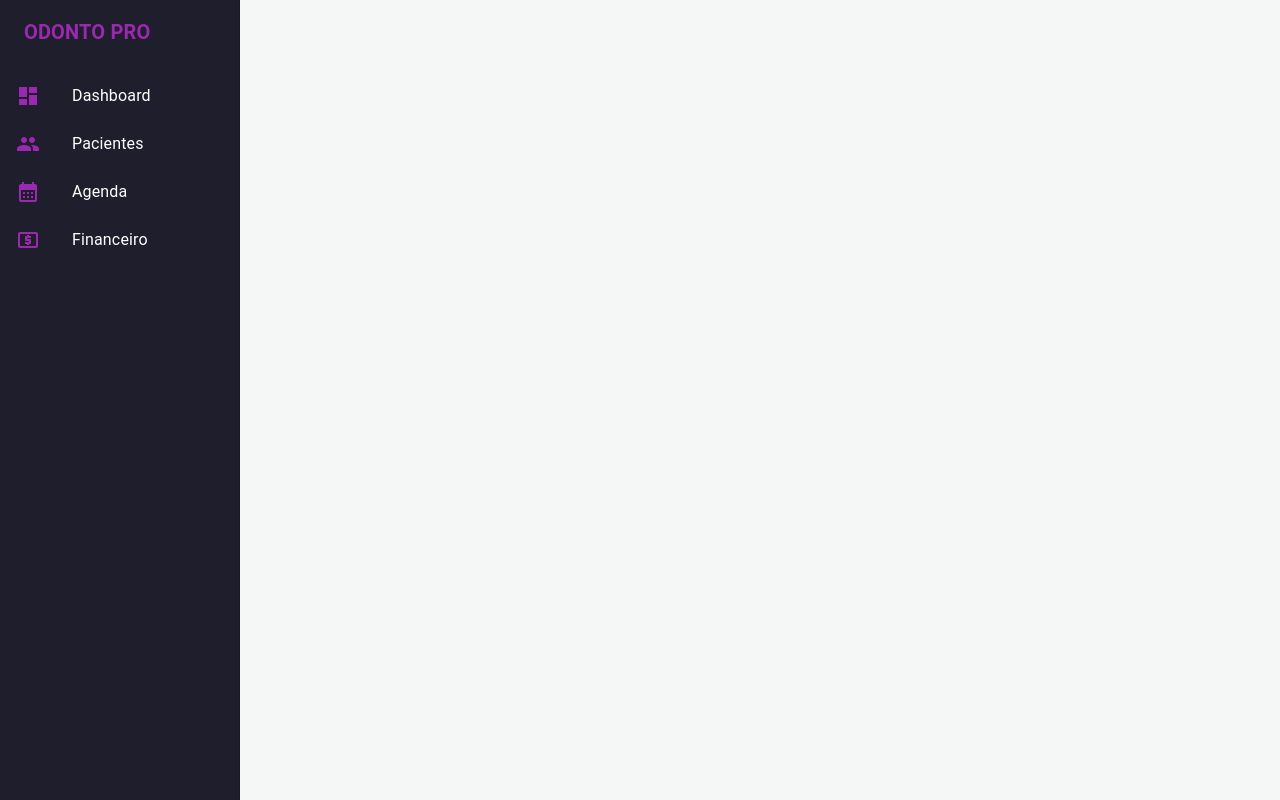
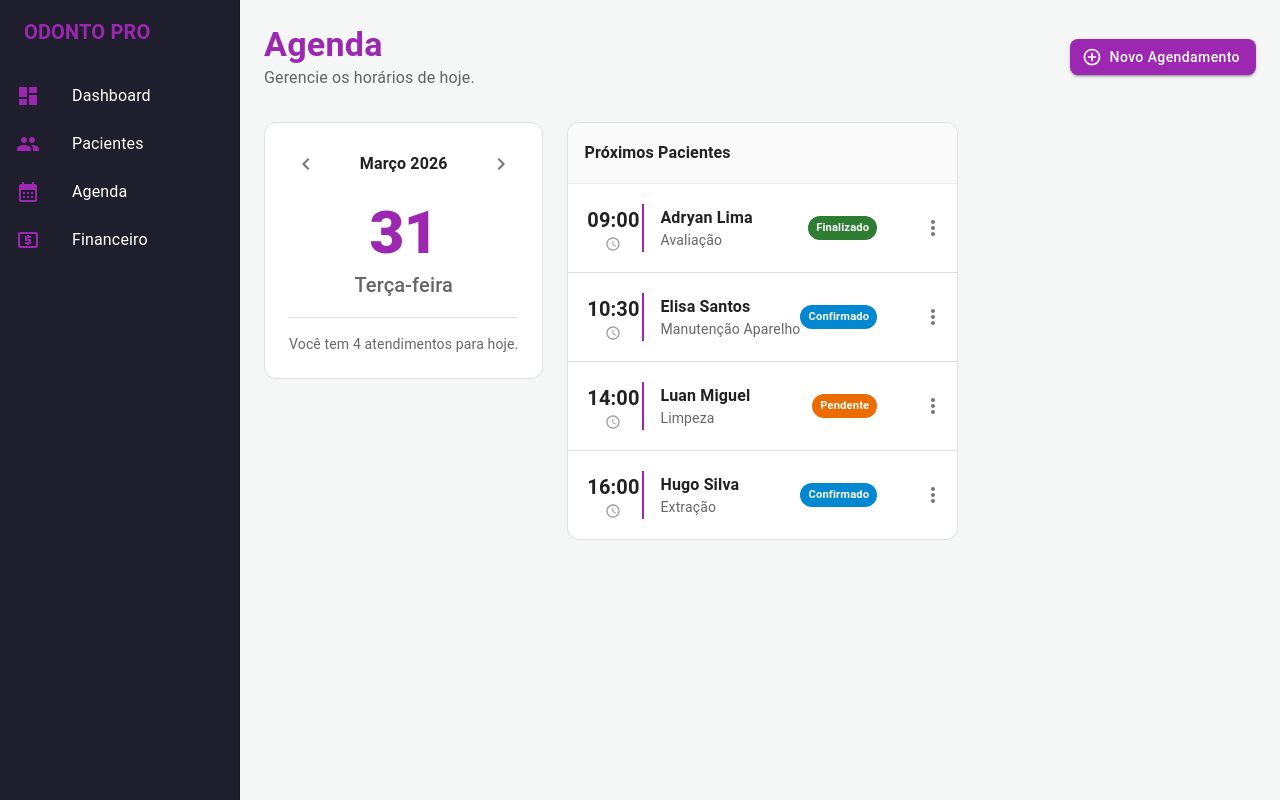
Before and after one commit to AdryanDev7/SistemaOdontologico-Web, a React (Vite) app: page /agenda in a window 1280 px wide. Built offline with nearby package versions, Linux system fonts and the light colour scheme.

Commit message:
feat: cria page de agenda e atualiza rotas

```diff
--- /dev/null
+++ b/src/pages/AgendaPage.tsx
@@ -0,0 +1,113 @@
+import { useState } from 'react';
+import {
+  Box, Typography, Paper, Grid, Button,
+  Chip, Divider, IconButton, List, ListItem,
+  ListItemAvatar, ListItemText
+} from '@mui/material';
+import {
+  AddCircleOutline as AddIcon,
+  ChevronLeft,
+  ChevronRight,
+  AccessTime as TimeIcon,
+  MoreVert as MoreIcon
+} from '@mui/icons-material';
+import { useNavigate } from 'react-router-dom'; // 1. Importar o hook de navegação
+
+interface Agendamento {
+  id: number;
+  hora: string;
+  paciente: string;
+  procedimento: string;
+  status: 'Confirmado' | 'Pendente' | 'Finalizado';
+}
+
+export default function AgendaPage() {
+  const navigate = useNavigate(); // 2. Inicializar o navigate
+  const [dataSelecionada] = useState(new Date());
+
+  const agendamentos: Agendamento[] = [
+    { id: 1, hora: '09:00', paciente: 'Adryan Lima', procedimento: 'Avaliação', status: 'Finalizado' },
+    { id: 2, hora: '10:30', paciente: 'Elisa Santos', procedimento: 'Manutenção Aparelho', status: 'Confirmado' },
+    { id: 3, hora: '14:00', paciente: 'Luan Miguel', procedimento: 'Limpeza', status: 'Pendente' },
+    { id: 4, hora: '16:00', paciente: 'Hugo Silva', procedimento: 'Extração', status: 'Confirmado' },
+  ];
+
+  return (
+    <Box>
+      <Box sx={{ display: 'flex', justifyContent: 'space-between', alignItems: 'center', mb: 4 }}>
+        <Box>
+          <Typography variant="h4" fontWeight={700} color="primary">Agenda</Typography>
+          <Typography variant="body1" color="text.secondary">Gerencie os horários de hoje.</Typography>
+        </Box>
+        <Button
+          variant="contained"
+          startIcon={<AddIcon />}
+          sx={{ bgcolor: '#9c27b0', '&:hover': { bgcolor: '#7b1fa2' }, borderRadius: 2, textTransform: 'none' }}
+          onClick={() => navigate('/pacientes/novo')} // 3. Redirecionar ao clicar
+        >
+          Novo Agendamento
+        </Button>
+      </Box>
+
+      <Grid container spacing={3}>
+        <Grid item xs={12} md={4}>
+          <Paper elevation={0} sx={{ p: 3, borderRadius: 3, border: '1px solid #e0e0e0', textAlign: 'center' }}>
+            <Box sx={{ display: 'flex', justifyContent: 'space-between', alignItems: 'center', mb: 2 }}>
+              <IconButton size="small"><ChevronLeft /></IconButton>
+              <Typography fontWeight={700}>Março 2026</Typography>
+              <IconButton size="small"><ChevronRight /></IconButton>
+            </Box>
+            <Typography variant="h2" fontWeight={800} color="primary">31</Typography>
+            <Typography variant="h6" color="text.secondary" sx={{ mb: 2 }}>Terça-feira</Typography>
+            <Divider sx={{ my: 2 }} />
+            <Typography variant="body2" color="text.secondary">Você tem {agendamentos.length} atendimentos para hoje.</Typography>
+          </Paper>
+        </Grid>
+
+        <Grid item xs={12} md={8}>
+          <Paper elevation={0} sx={{ borderRadius: 3, border: '1px solid #e0e0e0', overflow: 'hidden' }}>
+            <Box sx={{ p: 2, bgcolor: '#fafafa', borderBottom: '1px solid #eee' }}>
+              <Typography variant="subtitle1" fontWeight={700}>Próximos Pacientes</Typography>
+            </Box>
+            <List sx={{ p: 0 }}>
+              {agendamentos.map((item, index) => (
+                <Box key={item.id}>
+                  {/* 4. Usar a prop secondaryAction em vez do componente separado */}
+                  <ListItem
+                    sx={{ py: 2 }}
+                    secondaryAction={
+                      <IconButton edge="end"><MoreIcon /></IconButton>
+                    }
+                  >
+                    <ListItemAvatar>
+                      <Box sx={{
+                        display: 'flex', flexDirection: 'column', alignItems: 'center',
+                        mr: 2, minWidth: 60, borderRight: '2px solid #9c27b0'
+                      }}>
+                        <Typography variant="h6" fontWeight={700}>{item.hora}</Typography>
+                        <TimeIcon sx={{ fontSize: 16, color: 'text.disabled' }} />
+                      </Box>
+                    </ListItemAvatar>
+                    <ListItemText
+                      primary={<Typography fontWeight={600}>{item.paciente}</Typography>}
+                      secondary={item.procedimento}
+                    />
+                    <Box sx={{ mr: 4 }}>
+                      <Chip
+                        label={item.status}
+                        size="small"
+                        color={item.status === 'Confirmado' ? 'info' : item.status === 'Finalizado' ? 'success' : 'warning'}
+                        sx={{ fontWeight: 600, fontSize: '0.7rem' }}
+                      />
+                    </Box>
+                  </ListItem>
+                  {index < agendamentos.length - 1 && <Divider component="li" />}
+                </Box>
+              ))}
+            </List>
+          </Paper>
+        </Grid>
+      </Grid>
+    </Box>
+  );
+}
--- a/src/pages/NovoPacientePage.tsx
+++ b/src/pages/NovoPacientePage.tsx
@@ -11,8 +11,7 @@ import {
   CheckCircleOutlined as CheckIcon,
   AddCircleOutline as AddIcon,
   ArrowForward as NextIcon,
-  ArrowBack as BackIcon,
-  AssignmentOutlined as ProcedureIcon
+  ArrowBack as BackIcon
 } from '@mui/icons-material';
 import { useNavigate } from 'react-router-dom';
 import { api } from '../services/api';
@@ -32,7 +31,7 @@ export default function NovoPacientePage() {
   // --- ESTADOS DOS FORMULÁRIOS ---
   const [dados, setDados] = useState({
     nome: '', cpf: '', rg: '', dataNascimento: '', sexo: '',
-    telefone: '', email: '', endereco: '', // E-mail de volta!
+    telefone: '', email: '', endereco: '',
     queixaPrincipal: '', alergias: '', medicamentosEmUso: '',
     doencasSistemicas: '', pressaoArterial: '',
     fumante: false, diabetico: false, hipertenso: false,
@@ -42,7 +41,9 @@ export default function NovoPacientePage() {
   const [procedimento, setProcedimento] = useState({
     descricao: '',
     valor: '',
-    status: 'AGENDADO'
+    status: 'AGENDADO',
+    // Inicia com a data/hora atual no formato que o input datetime-local aceita (YYYY-MM-DDTHH:mm)
+    dataAgendada: new Date().toISOString().slice(0, 16)
   });
 
   const atualizar = (campo: string, valor: any) => {
@@ -51,7 +52,6 @@ export default function NovoPacientePage() {
 
   // --- LÓGICA DE SALVAMENTO ---
 
-  // 1. Salva o Paciente (Fim do Passo 2)
   const handleFinalizarAnamnese = async () => {
     try {
       setLoading(true);
@@ -62,7 +62,7 @@ export default function NovoPacientePage() {
       });
       setPacienteId(response.data.id);
       setSucesso(true);
-      setActiveStep(2); // Vai para o formulário de procedimento
+      setActiveStep(2);
     } catch (err) {
       setErro("Erro ao cadastrar paciente.");
     } finally {
@@ -70,19 +70,18 @@ export default function NovoPacientePage() {
     }
   };
 
-  // 2. Salva o Procedimento (Fim do Passo 3)
   const handleSalvarProcedimento = async () => {
     try {
       setLoading(true);
-      // Aqui você envia o ID do paciente que acabou de ser criado
       await api.post('/procedimentos', {
-        ...procedimento,
+        descricao: procedimento.descricao,
+        valor: procedimento.valor,
+        status: procedimento.status,
+        data: procedimento.dataAgendada, // Envia a data escolhida pelo dentista
         pacienteId: pacienteId,
-        data: new Date().toISOString()
       });
 
       setSucesso(true);
-      // Após salvar o procedimento, vai para a ficha do paciente
       navigate(`/pacientes/${pacienteId}`);
     } catch (err) {
       setErro("Erro ao salvar procedimento.");
@@ -179,17 +178,17 @@ export default function NovoPacientePage() {
         </Paper>
       )}
 
-      {/* PASSO 2: FORMULÁRIO DE PROCEDIMENTO (Agora funcional!) */}
+      {/* PASSO 2: PROCEDIMENTO */}
       {activeStep === 2 && (
         <Paper elevation={0} sx={paperStyle}>
           <Box sx={{ textAlign: 'center', mb: 3 }}>
              <CheckIcon sx={{ fontSize: 40, color: 'success.main' }} />
              <Typography variant="h6">Paciente Cadastrado!</Typography>
-             <Typography variant="body2" color="text.secondary">Agora, lance o procedimento para <strong>{dados.nome}</strong></Typography>
+             <Typography variant="body2" color="text.secondary">Agora, agende o procedimento para <strong>{dados.nome}</strong></Typography>
           </Box>
 
           <Grid container spacing={2}>
-            <Grid item xs={12} md={6}>
+            <Grid item xs={12} md={12}>
               <TextField
                 fullWidth
                 label="Descrição do Procedimento"
@@ -200,7 +199,7 @@ export default function NovoPacientePage() {
                 sx={fieldStyle}
               />
             </Grid>
-            <Grid item xs={12} md={3}>
+            <Grid item xs={12} md={4}>
               <TextField
                 fullWidth
                 label="Valor"
@@ -212,7 +211,7 @@ export default function NovoPacientePage() {
                 sx={fieldStyle}
               />
             </Grid>
-            <Grid item xs={12} md={3}>
+            <Grid item xs={12} md={4}>
               <TextField
                 fullWidth select label="Status"
                 value={procedimento.status}
@@ -222,6 +221,18 @@ export default function NovoPacientePage() {
                 <MenuItem value="AGENDADO">Agendado</MenuItem>
                 <MenuItem value="REALIZADO">Realizado</MenuItem>
               </TextField>
+            </Grid>
+            <Grid item xs={12} md={4}>
+              <TextField
+                fullWidth
+                label="Data e Hora"
+                type="datetime-local"
+                value={procedimento.dataAgendada}
+                onChange={e => setProcedimento({...procedimento, dataAgendada: e.target.value})}
+                InputLabelProps={{ shrink: true }}
+                size="small"
+                sx={fieldStyle}
+              />
             </Grid>
           </Grid>
 
@@ -233,7 +244,7 @@ export default function NovoPacientePage() {
               startIcon={<AddIcon />}
               sx={btnPrimaryStyle}
             >
-              Finalizar e Salvar Procedimento
+              Finalizar e Salvar Agendamento
             </Button>
             <Button variant="text" onClick={() => navigate(`/pacientes/${pacienteId}`)}>
               Pular e ir para Ficha
@@ -249,7 +260,6 @@ export default function NovoPacientePage() {
   );
 }
 
-// ESTILOS
 const paperStyle = { border: '1px solid #e0e0e0', borderRadius: 3, p: 4, bgcolor: '#fff' };
 const btnPrimaryStyle = { bgcolor: '#9c27b0', '&:hover': { bgcolor: '#7b1fa2' }, textTransform: 'none', fontWeight: 600, borderRadius: 2 };
 const fieldStyle = { '& .MuiOutlinedInput-root': { borderRadius: 2 } };
--- a/src/routes/appRoutes.tsx
+++ b/src/routes/appRoutes.tsx
@@ -5,6 +5,7 @@ import NovoPacientePage from '../pages/NovoPacientePage';
 import FinanceiroPage from '../pages/FinanceiroPage';
 import EditarPacientePage from '../pages/EditarPacientePage';
 import FichaPacientePage from '../pages/FichaPacientePage';
+import AgendaPage from '../pages/AgendaPage';
 
 export function AppRoutes() {
   return (
@@ -15,6 +16,7 @@ export function AppRoutes() {
       <Route path="/financeiro" element={<FinanceiroPage />} />
       <Route path="/pacientes/:id/editar" element={<EditarPacientePage />} />
       <Route path="/pacientes/:id" element={<FichaPacientePage />} />
+      <Route path="/agenda" element={<AgendaPage />} />
     </Routes>
   );
 }
```
